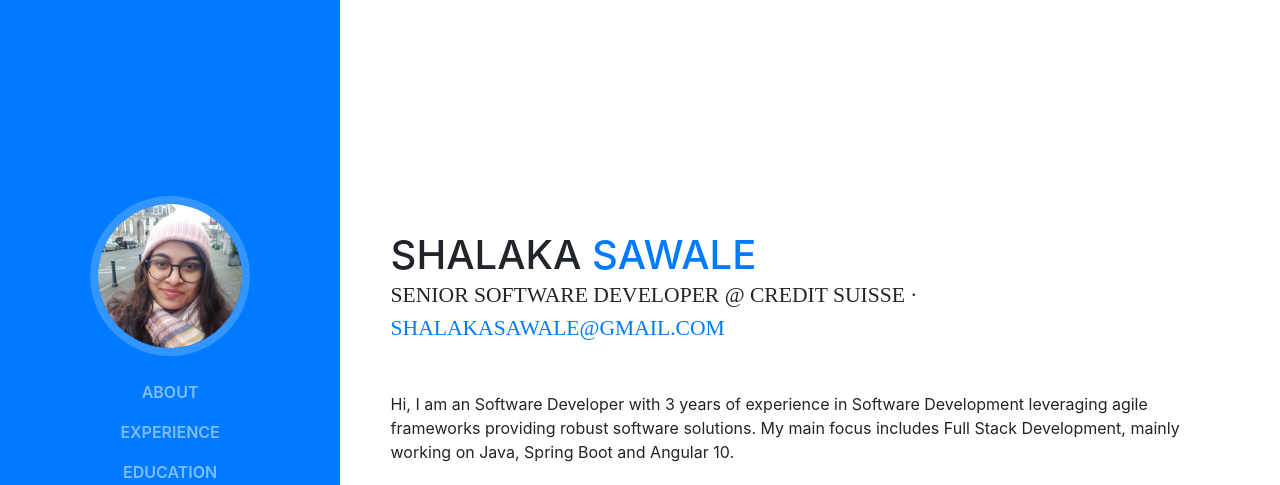
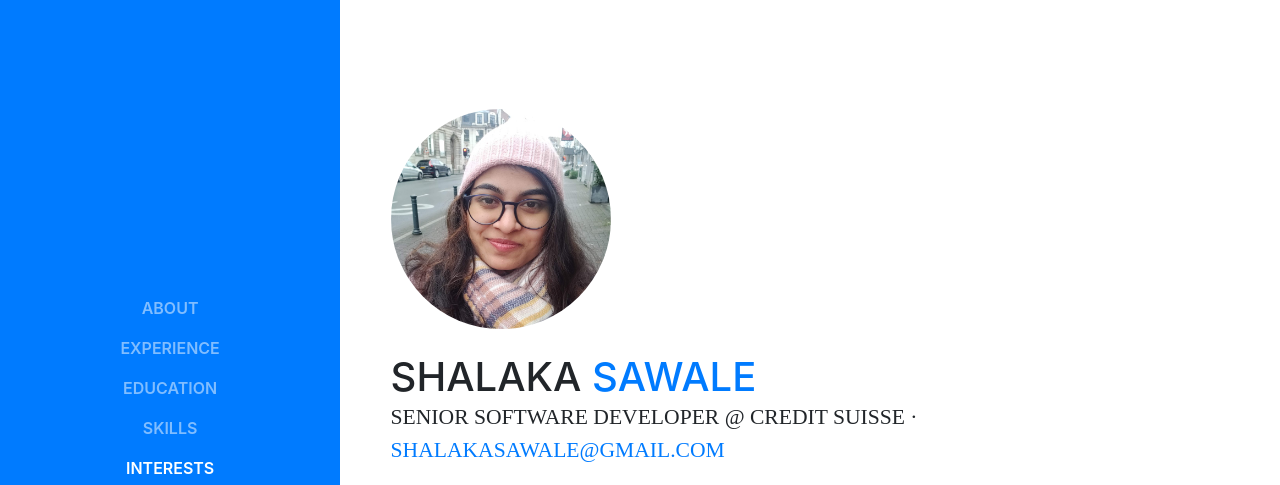
Before and after one commit to shalakasawale/shalakasawale.github.io, a website with bundled scripts: page index.html in a window 1280 px wide. Shown: the top 485 px of the page. Built offline with nearby package versions, Linux system fonts and the light colour scheme; a web font is replaced by a local one.

Commit message:
Update index.html

```diff
--- a/index.html
+++ b/index.html
@@ -33,9 +33,9 @@
 
   <nav class="navbar navbar-expand-lg navbar-dark bg-primary fixed-top" style="width: 9cm;" id="sideNav">
     <a class="navbar-brand js-scroll-trigger" href="#page-top">
-      <span class="d-none d-lg-block">
+      <!--<span class="d-none d-lg-block">
         <img class="img-fluid img-profile rounded-circle mx-auto mb-2" src="img/profile.jpg" alt="">
-      </span>
+      </span>-->
     </a>
     <button class="navbar-toggler" type="button" data-toggle="collapse" data-target="#navbarSupportedContent"
       aria-controls="navbarSupportedContent" aria-expanded="false" aria-label="Toggle navigation">
@@ -69,6 +69,8 @@
 
     <section class="resume-section p-3 p-lg-5 d-flex d-column" id="about" style="margin-left: 7%">
       <div class=" my-auto">
+        <img class="img-fluid img-profile rounded-circle mx-auto mb-4" src="img/profile.jpg" alt="" height="220px"
+          width="220px">
         <h1 class="mb-0">Shalaka
           <span class="text-primary">Sawale</span>
         </h1>
```
